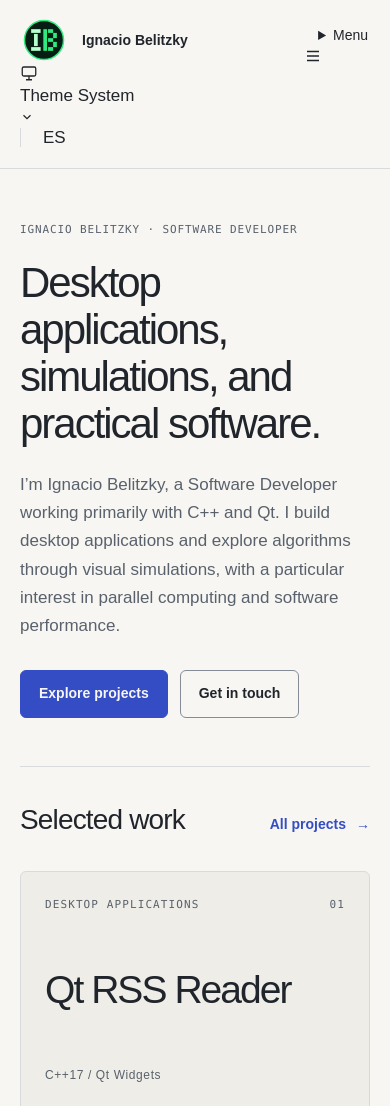
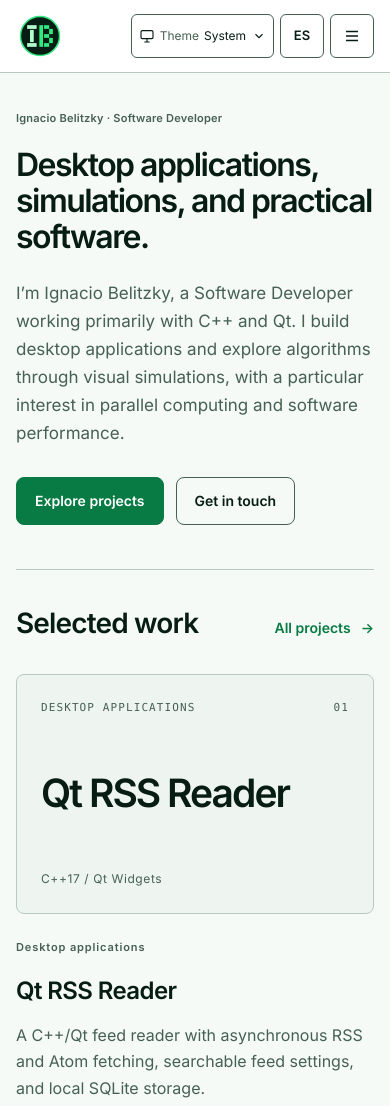
Before and after one commit to ignabelitzky/ignabelitzky.github.io, an Astro site: page / in a window 390 px wide. Shown: the top 1106 px of the page. Built offline with nearby package versions, Linux system fonts and the light colour scheme; Astro itself is replaced by a stand-in of ours.

Commit message:
Stage src/styles [skip ci]

```diff
--- a/src/styles/global.css
+++ b/src/styles/global.css
@@ -1,66 +1,90 @@
 @import 'tailwindcss' source('../');
 
+@font-face {
+  font-family: 'Inter';
+  font-style: normal;
+  font-weight: 400;
+  font-display: swap;
+  src: url('/brand/fonts/Inter-Regular.woff2') format('woff2');
+}
+@font-face {
+  font-family: 'Inter';
+  font-style: normal;
+  font-weight: 600;
+  font-display: swap;
+  src: url('/brand/fonts/Inter-SemiBold.woff2') format('woff2');
+}
+
 @theme {
-  --font-sans: Arial, Helvetica, sans-serif;
+  --font-sans: 'Inter', Arial, Helvetica, sans-serif;
   --font-mono: Consolas, 'DejaVu Sans Mono', monospace;
   --color-portfolio-accent: var(--accent);
 }
 
 :root {
   color-scheme: light;
-  --bg: #f7f6f2;
-  --surface: #fff;
-  --ink: #20242b;
-  --muted: #59616c;
-  --line: #d8dadd;
-  --control: #858c97;
-  --accent: #344cc4;
-  --accent-hover: #263a9b;
-  --soft: #eceef8;
-  --panel: #eeede7;
-  --radius: 6px;
-  --max: 1168px;
+  --focus: #087a44;
+  --button-text: #ffffff;
+  --header-height: 72px;
+  --bg: #f5faf7;
+  --surface: #ffffff;
+  --ink: #071c13;
+  --muted: #466052;
+  --line: #b8cabf;
+  --control: #466052;
+  --accent: #087a44;
+  --accent-hover: #086b3c;
+  --soft: #edf6f0;
+  --panel: #eef5f0;
+  --radius: 8px;
+  --max: 1120px;
 }
 @media (prefers-color-scheme: dark) {
   :root:not([data-theme='light']) {
     color-scheme: dark;
-    --bg: #171a20;
-    --surface: #20242b;
-    --ink: #f3f2ee;
-    --muted: #b1b7c2;
-    --line: #414751;
-    --control: #7a8595;
-    --accent: #a8b5ff;
-    --accent-hover: #c5ceff;
-    --soft: #272f4b;
-    --panel: #252a33;
+    --focus: #b6ffcf;
+    --button-text: #071c13;
+    --bg: #071c13;
+    --surface: #102c20;
+    --ink: #f5faf7;
+    --muted: #a8c0b1;
+    --line: #365f48;
+    --control: #a8c0b1;
+    --accent: #31e981;
+    --accent-hover: #b6ffcf;
+    --soft: #153a2a;
+    --panel: #102c20;
   }
 }
 :root[data-theme='dark'] {
   color-scheme: dark;
-  --bg: #171a20;
-  --surface: #20242b;
-  --ink: #f3f2ee;
-  --muted: #b1b7c2;
-  --line: #414751;
-  --control: #7a8595;
-  --accent: #a8b5ff;
-  --accent-hover: #c5ceff;
-  --soft: #272f4b;
-  --panel: #252a33;
+  --focus: #b6ffcf;
+  --button-text: #071c13;
+  --bg: #071c13;
+  --surface: #102c20;
+  --ink: #f5faf7;
+  --muted: #a8c0b1;
+  --line: #365f48;
+  --control: #a8c0b1;
+  --accent: #31e981;
+  --accent-hover: #b6ffcf;
+  --soft: #153a2a;
+  --panel: #102c20;
 }
 * {
   box-sizing: border-box;
 }
 html {
   scroll-behavior: smooth;
+  scroll-padding-top: var(--header-height);
 }
 body {
   margin: 0;
   background: var(--bg);
   color: var(--ink);
-  font-family: Arial, Helvetica, sans-serif;
-  font-size: 17px;
+  font-family: 'Inter', Arial, Helvetica, sans-serif;
+  font-synthesis: none;
+  font-size: 16px;
   line-height: 1.65;
 }
 a {
@@ -86,7 +110,7 @@ a:focus-visible,
 button:focus-visible,
 summary:focus-visible,
 select:focus-visible {
-  outline: 3px solid var(--accent);
+  outline: 3px solid var(--focus);
   outline-offset: 4px;
 }
 ::selection {
@@ -94,54 +118,59 @@ select:focus-visible {
   color: var(--ink);
 }
 .wrap {
-  width: min(var(--max), calc(100% - 96px));
+  width: min(var(--max), calc(100% - 48px));
   margin-inline: auto;
 }
 .skip {
-  position: absolute;
-  left: 24px;
+  position: fixed;
+  left: 16px;
   top: -100px;
-  z-index: 10;
+  z-index: 60;
   background: var(--surface);
   padding: 12px 18px;
 }
 .skip:focus {
   top: 12px;
 }
-header {
+/* Header controls share one boundary and one focus ring. The theme popup is
+   rendered in the page so its surface and focus treatment match both themes. */
+.site-header {
+  position: sticky;
+  top: 0;
+  z-index: 40;
+  background: var(--surface);
   border-bottom: 1px solid var(--line);
 }
 .header {
   display: flex;
   align-items: center;
-  justify-content: space-between;
-  min-height: 96px;
+  min-height: 72px;
   gap: 24px;
 }
 .brand {
-  display: flex;
+  display: inline-flex;
   align-items: center;
-  gap: 14px;
+  gap: 10px;
   color: var(--ink);
   text-decoration: none;
-  font-weight: 700;
-  font-size: 16px;
-  min-height: 44px;
+  font-size: 15px;
+  font-weight: 600;
+  white-space: nowrap;
+  min-height: 48px;
+  border-radius: 6px;
 }
-.monogram {
-  display: grid;
-  place-items: center;
-  width: 38px;
-  height: 38px;
-  border: 1px solid var(--ink);
-  border-radius: 50%;
-  font-size: 13px;
-  letter-spacing: -0.05em;
+.brand-logo {
+  display: block;
+  width: 48px;
+  height: 48px;
+  flex: none;
+  aspect-ratio: 1;
 }
 .nav {
   display: flex;
   align-items: center;
   gap: 24px;
+  margin-left: auto;
 }
 .nav a {
   color: var(--muted);
@@ -150,47 +179,240 @@ header {
   display: inline-flex;
   align-items: center;
   text-decoration: none;
+  border-radius: 4px;
 }
 .nav a:hover {
   color: var(--accent);
 }
-.nav a[aria-current] {
-  color: var(--ink);
+.nav a[aria-current],
+.mobile-nav a[aria-current] {
+  color: var(--accent);
   text-decoration: underline;
-  text-decoration-color: var(--accent);
+  text-underline-offset: 6px;
   text-decoration-thickness: 2px;
-  text-underline-offset: 9px;
+}
+.header-tools {
+  display: flex;
+  align-items: center;
+  gap: 10px;
 }
 .lang {
-  border-left: 1px solid var(--line);
-  padding-left: 22px !important;
-  color: var(--ink) !important;
+  display: inline-flex;
+  align-items: center;
+  justify-content: center;
+  min-height: 44px;
+  min-width: 44px;
+  color: var(--ink);
+  border: 1px solid var(--control);
+  border-radius: 6px;
+  text-decoration: none;
+  font-size: 13px;
+  font-weight: 600;
+}
+.theme {
+  position: relative;
+  flex: none;
+}
+.theme-trigger {
+  display: inline-flex;
+  align-items: center;
+  gap: 7px;
+  min-height: 44px;
+  padding: 8px 10px;
+  background: var(--surface);
+  color: var(--ink);
+  border: 1px solid var(--control);
+  border-radius: 6px;
+  font-size: 13px;
+  cursor: pointer;
+}
+.theme-label {
+  color: var(--muted);
+}
+.theme-value {
+  min-width: 46px;
+  text-align: left;
+}
+.theme-icon,
+.theme-chevron {
+  flex: none;
+}
+.theme-options {
+  position: absolute;
+  top: calc(100% + 8px);
+  right: 0;
+  z-index: 50;
+  min-width: 100%;
+  width: 174px;
+  max-width: calc(100vw - 32px);
+  margin: 0;
+  padding: 6px;
+  list-style: none;
+  border: 1px solid var(--control);
+  border-radius: 8px;
+  background: var(--surface);
+  color: var(--ink);
+  box-shadow: 0 8px 24px #0002;
+}
+.theme-options [role='option'] {
+  display: flex;
+  align-items: center;
+  justify-content: space-between;
+  gap: 16px;
+  min-height: 44px;
+  padding: 8px 10px;
+  border-radius: 4px;
+  cursor: pointer;
+  font-size: 14px;
+  border-left: 3px solid transparent;
+}
+.theme-options [role='option']:hover,
+.theme-options [data-active='true'] {
+  background: var(--soft);
+  border-left-color: var(--control);
+}
+.theme-options [aria-selected='true'] {
+  font-weight: 600;
+}
+.theme-check {
+  color: var(--accent);
+  visibility: hidden;
+  flex: none;
+}
+[aria-selected='true'] .theme-check {
+  visibility: visible;
 }
 .mobile-menu {
   display: none;
 }
+@media (max-width: 1023px) {
+  .nav {
+    display: none;
+  }
+  .header {
+    gap: 12px;
+  }
+  .header-tools {
+    margin-left: auto;
+  }
+  .mobile-menu {
+    display: block;
+  }
+  .mobile-menu summary {
+    display: inline-flex;
+    align-items: center;
+    justify-content: center;
+    gap: 6px;
+    min-height: 44px;
+    min-width: 44px;
+    padding: 8px 10px;
+    list-style: none;
+    border: 1px solid var(--control);
+    border-radius: 6px;
+    color: var(--ink);
+    cursor: pointer;
+    font-size: 13px;
+  }
+  .mobile-menu summary::-webkit-details-marker {
+    display: none;
+  }
+  .mobile-panel {
+    position: absolute;
+    top: 100%;
+    right: max(16px, calc((100% - var(--max)) / 2));
+    width: min(300px, calc(100vw - 32px));
+    max-height: calc(100dvh - var(--header-height) - 16px);
+    overflow-y: auto;
+    padding: 12px;
+    border: 1px solid var(--control);
+    border-radius: 8px;
+    background: var(--surface);
+    box-shadow: 0 8px 24px #0002;
+  }
+  .mobile-nav {
+    display: flex;
+    flex-direction: column;
+  }
+  .mobile-nav a {
+    display: flex;
+    align-items: center;
+    min-height: 44px;
+    padding: 8px 12px;
+    color: var(--ink);
+    border-radius: 4px;
+    text-decoration: none;
+  }
+  .menu-close {
+    width: 100%;
+    min-height: 44px;
+    margin-top: 8px;
+    padding: 8px 12px;
+    border: 1px solid var(--control);
+    border-radius: 6px;
+    background: var(--surface);
+    color: var(--ink);
+    cursor: pointer;
+  }
+}
+@media (max-width: 599px) {
+  .brand-name {
+    display: none;
+  }
+  .header {
+    gap: 8px;
+  }
+  .header-tools {
+    gap: 6px;
+  }
+  .theme-trigger {
+    padding: 8px 7px;
+    gap: 5px;
+    font-size: 12px;
+  }
+  .theme-icon {
+    width: 16px;
+    height: 16px;
+  }
+  .theme-value {
+    min-width: 43px;
+  }
+  .mobile-menu summary {
+    padding: 8px;
+  }
+  .mobile-menu summary span {
+    position: absolute;
+    width: 1px;
+    height: 1px;
+    overflow: hidden;
+    clip-path: inset(50%);
+  }
+}
+@media (max-width: 339px) {
+  .theme-icon {
+    display: none;
+  }
+}
 .eyebrow {
-  font-family: Consolas, 'DejaVu Sans Mono', monospace;
-  text-transform: uppercase;
-  letter-spacing: 0.11em;
+  font-weight: 600;
+  letter-spacing: 0.02em;
   font-size: 12px;
   color: var(--muted);
   margin: 0 0 22px;
 }
 .hero {
-  padding: 92px 0 88px;
+  padding: 56px 0 64px;
 }
 .hero h1 {
-  font-size: clamp(40px, 5.15vw, 74px);
+  font-size: clamp(32px, 4.3vw, 56px);
   line-height: 1.1;
   letter-spacing: -0.048em;
-  font-weight: 500;
-  max-width: 1030px;
+  font-weight: 600;
+  max-width: 21ch;
   margin: 0 0 30px;
 }
 .intro {
   max-width: 655px;
-  font-size: 19px;
+  font-size: 18px;
   color: var(--muted);
   margin: 0 0 30px;
 }
@@ -208,15 +430,15 @@ header {
   padding: 10px 22px;
   border: 1px solid var(--accent);
   background: var(--accent);
-  color: var(--bg);
+  color: var(--button-text);
   border-radius: var(--radius);
   text-decoration: none;
   font-size: 15px;
-  font-weight: 700;
+  font-weight: 600;
 }
 .button:hover {
   background: var(--accent-hover);
-  color: var(--bg);
+  color: var(--button-text);
 }
 .button.secondary {
   background: transparent;
@@ -233,7 +455,7 @@ header {
   gap: 10px;
   min-height: 44px;
   font-size: 15px;
-  font-weight: 700;
+  font-weight: 600;
 }
 .section {
   padding: 56px 0;
@@ -249,7 +471,7 @@ header {
 h2 {
   font-size: 32px;
   line-height: 1.2;
-  font-weight: 500;
+  font-weight: 600;
   letter-spacing: -0.03em;
   margin: 0 0 20px;
 }
@@ -260,7 +482,7 @@ h3 {
   font-size: 24px;
   line-height: 1.25;
   letter-spacing: -0.025em;
-  font-weight: 500;
+  font-weight: 600;
   margin: 0 0 16px;
 }
 p {
@@ -301,7 +523,7 @@ p {
   font-size: 45px;
   line-height: 1.08;
   letter-spacing: -0.05em;
-  font-weight: 500;
+  font-weight: 600;
   max-width: 360px;
 }
 .panel-bottom {
@@ -371,7 +593,7 @@ p {
   gap: 24px 40px;
 }
 .technology-groups dt {
-  font-weight: 700;
+  font-weight: 600;
   margin-bottom: 8px;
 }
 .technology-groups dd {
@@ -491,7 +713,7 @@ p {
   max-width: 830px;
 }
 .contact-strip {
-  padding: 68px 0;
+  padding: 48px 0;
 }
 .contact-strip h2 {
   font-size: 42px;
@@ -518,26 +740,12 @@ footer {
   gap: 24px;
   flex-wrap: wrap;
 }
-.theme {
-  display: flex;
-  align-items: center;
-  gap: 10px;
-}
-.theme select {
-  font-size: 13px;
-  color: var(--ink);
-  background: var(--bg);
-  border: 1px solid var(--control);
-  border-radius: 4px;
-  padding: 10px;
-  min-height: 44px;
-}
 .page-intro {
-  padding: 68px 0 48px;
+  padding: 48px 0 32px;
 }
 .page-intro h1 {
   font-size: clamp(40px, 4.5vw, 64px);
-  font-weight: 500;
+  font-weight: 600;
   line-height: 1.1;
   letter-spacing: -0.045em;
   margin: 0 0 24px;
@@ -545,7 +753,7 @@ footer {
 .page-intro p {
   max-width: 750px;
   color: var(--muted);
-  font-size: 19px;
+  font-size: 18px;
 }
 .jump-links {
   display: flex;
@@ -569,7 +777,7 @@ footer {
   color: var(--accent);
 }
 [id] {
-  scroll-margin-top: 24px;
+  scroll-margin-top: 16px;
 }
 .project-row {
   display: grid;
@@ -696,7 +904,7 @@ aside dd {
   gap: 40px;
 }
 .contact-page {
-  padding-bottom: 100px;
+  padding-bottom: 64px;
 }
 .contact-page .email {
   display: inline-flex;
@@ -718,12 +926,12 @@ aside dd {
 }
 @media (min-width: 1440px) {
   .hero h1 {
-    font-size: 74px;
+    font-size: 56px;
   }
 }
 @media (max-width: 1023px) {
   .wrap {
-    width: calc(100% - 64px);
+    width: calc(100% - 48px);
   }
   .nav {
     gap: 16px;
@@ -742,76 +950,13 @@ aside dd {
 }
 @media (max-width: 767px) {
   .wrap {
-    width: calc(100% - 40px);
-  }
-  .header {
-    min-height: 76px;
-    display: block;
-    position: relative;
-    padding: 16px 0;
-  }
-  .brand {
-    width: calc(100% - 85px);
-  }
-  .brand-name {
-    max-width: none;
-    font-size: 14px;
-  }
-  .nav {
-    display: none;
-  }
-  .mobile-menu {
-    display: block;
-  }
-  .mobile-menu summary {
-    position: absolute;
-    right: 0;
-    top: 16px;
-    min-height: 44px;
-    min-width: 68px;
-    padding: 8px 2px;
-    text-align: right;
-    cursor: pointer;
-    font-size: 14px;
-    color: var(--ink);
-  }
-  .mobile-menu[open] summary {
-    color: var(--accent);
-  }
-  .mobile-menu nav {
-    display: flex;
-    flex-direction: column;
-    gap: 0;
-    margin-top: 18px;
-    padding-top: 16px;
-    border-top: 1px solid var(--line);
-  }
-  .mobile-menu nav a {
-    font-size: 21px;
-    min-height: 52px;
-    display: flex;
-    align-items: center;
-    color: var(--ink);
-    text-decoration: none;
-  }
-  .mobile-menu nav a[aria-current] {
-    color: var(--accent);
-    text-decoration: underline;
-  }
-  .mobile-menu nav .lang {
-    padding-left: 0 !important;
-    border-left: 0;
-    font-size: 15px;
-    border-top: 1px solid var(--line);
-    margin-top: 14px;
-    padding-top: 14px;
-    padding-bottom: 10px;
+    width: calc(100% - 32px);
   }
   .hero {
-    padding: 52px 0 48px;
+    padding: 36px 0 44px;
   }
   .hero h1 {
-    font-size: 42px;
+    font-size: clamp(32px, 6vw, 42px);
     line-height: 1.12;
     margin-bottom: 24px;
   }
@@ -993,12 +1138,7 @@ aside dd {
 [hidden] {
   display: none !important;
 }
-.monogram-image {
-  width: 38px;
-  height: 38px;
-  flex-shrink: 0;
-  border-radius: 50%;
-}
+
 .tags {
   list-style: none;
   padding: 0;
@@ -1016,9 +1156,7 @@ aside dd {
 figure {
   margin: 0;
 }
-.mobile-nav {
-  display: none;
-}
+
 .core-gallery {
   min-height: 220px;
   padding: 48px 0;
@@ -1032,8 +1170,40 @@ figure {
   display: inline-flex;
   align-items: center;
 }
+
+.dacor-preview {
+  display: flex;
+  align-items: center;
+  justify-content: space-between;
+  gap: 32px;
+}
+.dacor-preview > div {
+  max-width: 70ch;
+}
+.dacor-preview .text-link {
+  flex: none;
+}
+.responsibilities {
+  color: var(--muted);
+  padding-left: 22px;
+}
+.responsibilities li {
+  margin-bottom: 12px;
+}
+.contact-page {
+  max-width: 70ch;
+}
 @media (max-width: 767px) {
-  .mobile-menu .mobile-nav {
-    display: flex;
+  .dacor-preview {
+    display: block;
+  }
+  .hero .eyebrow {
+    letter-spacing: 0.02em;
   }
 }
+
+/* Reserve the theme control while its script initializes to keep the header stable. */
+[data-enhanced] .theme[hidden] {
+  display: block !important;
+  visibility: hidden;
+}
```
